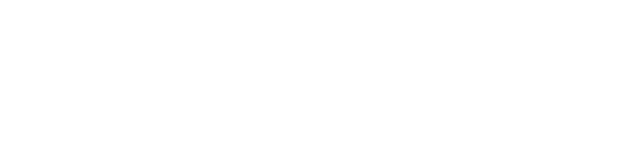
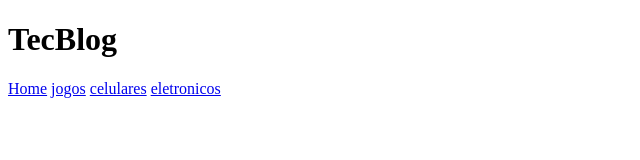
Before and after one commit to medrade15/TecBlog, a plain HTML site: page index.html in a window 1280 px wide. Shown: the whole page, without its empty margins (0-640 px from the left). Drawn offline with Linux system fonts and the light colour scheme.

Commit message:
atualizacão

```diff
--- a/estilo.css
+++ b/estilo.css
@@ -9,3 +9,9 @@ body {
      background: #e6e6e6;
 
 }
+
+#area-cabecalho {
+    background-color: #f7b600 ;
+    padding: 50px;
+
+}
--- a/index.html
+++ b/index.html
@@ -9,5 +9,21 @@
 </head>
 <body>
 
+    <di id="area-cabecalho">
+        <di id="area-logo">
+            <h1>TecBlog</h1>
+        </di>
+    <di id="area-menu">
+        <a href="index.html">Home</a>
+        <a href="jogos.html">jogos</a>
+        <a href="celulares.html">celulares</a>
+        <a href="eletronicos.html">eletronicos</a>
+
+
+
+
+    </di>
+
+
 </body>
 </html>
```
